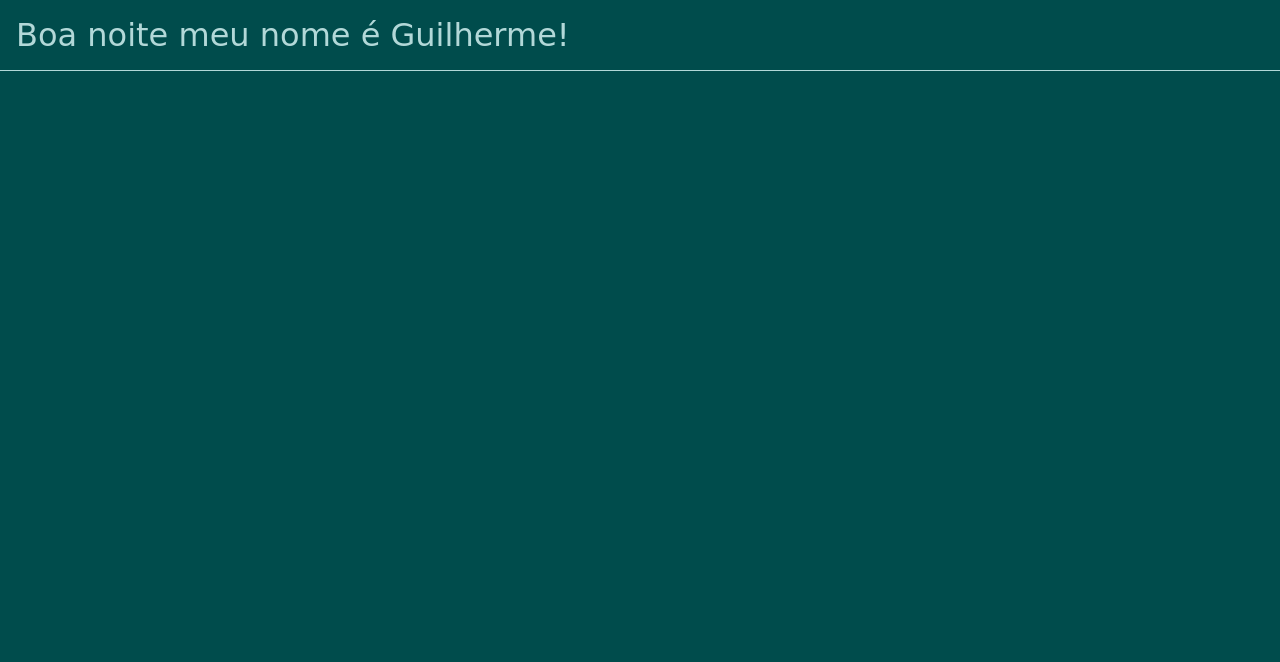
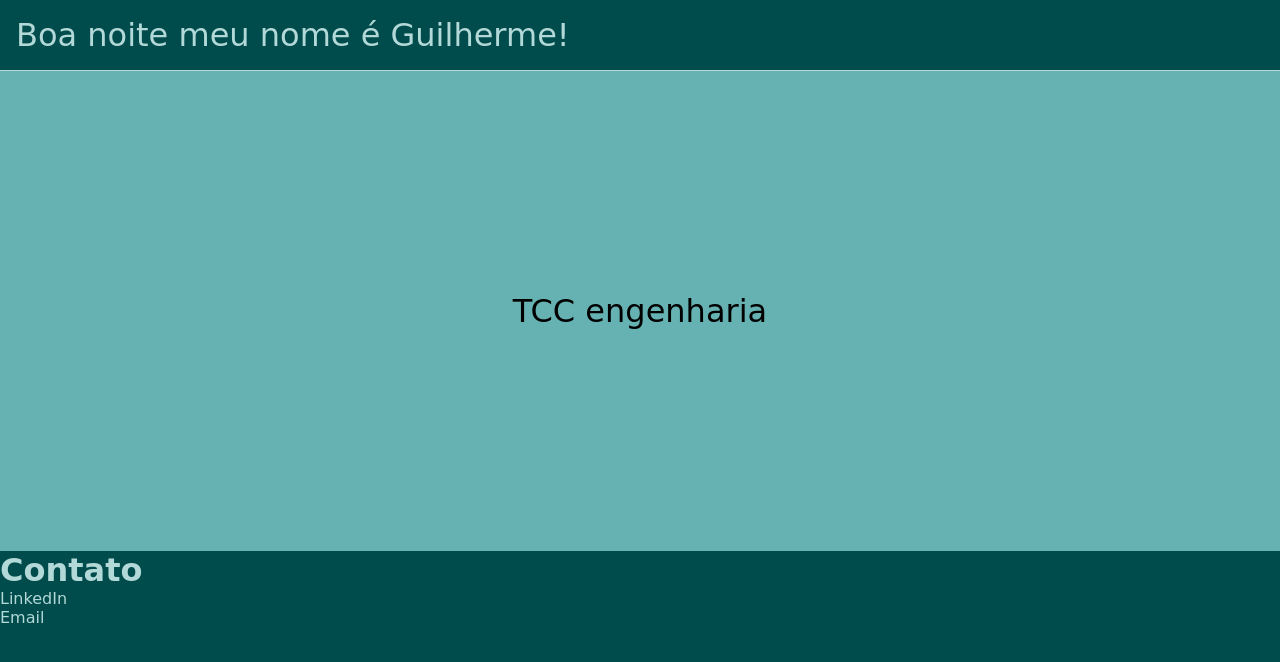
Before and after one commit to guilhermeavila77/site_portifolio, a plain HTML site: page index.html in a window 1280 px wide. Drawn offline with Linux system fonts and the light colour scheme; a web font is replaced by a local one.

Commit message:
Inserção área de projetos

```diff
--- a/index.html
+++ b/index.html
@@ -6,9 +6,27 @@
     <link rel="stylesheet" href="style.css">
 </head>
 <body class="fundo">
-    <div>
-        <p class="titulo"></p>
-    </div>
+    <header>
+        <div>
+            <p class="titulo"></p>
+        </div>
+    </header>
+    <main>
+        <div class="scroll"></div>
+
+        <div class="container">
+            <div class="page page_1"> </div>
+            <div class="page page_2 "></div>
+            <div class="page page_3 "></div>
+        </div>
+    </main>
+    <footer>
+        <h1 >Contato</h1>
+        <div class="links">
+            <p>LinkedIn</p>
+            <p>Email</p>
+        </div>
+    </footer>
 
     <script src="scripts/main.js"></script>
 </body>
--- a/scripts/main.js
+++ b/scripts/main.js
@@ -1,3 +1,4 @@
+//Codigo da cordialidade
 function titulo(periodo){
     const cabeca = document.querySelector('.titulo');
     return cabeca.innerHTML = `${periodo} meu nome é Guilherme!`
@@ -19,3 +20,35 @@ function defineperiodo(hora){
 
 const periodoAtual = defineperiodo(pegaHora());
 titulo(periodoAtual);
+
+// Codigo responsavel pelo scroll
+const container = document.querySelector('.container');
+let scrollLine = document.querySelector('.scroll');
+
+container.addEventListener('wheel', (e)=> {
+    e.preventDefault();
+    container.scrollLeft += e.deltaY;
+    scrollLine.style.width = container.scrollLeft / 2 + 'px';
+})
+
+
+//Escrevendo progetos
+
+//Funções Titulo
+function projTitulo(page, projeto){
+    const tituloProj = document.querySelector(page)
+    return tituloProj.innerHTML = projeto
+}
+projTitulo('.page_1', 'TCC engenharia')
+projTitulo('.page_2', 'IOT')
+projTitulo('.page_3', 'Lista de tarefas')
+/*
+//Funçoes para os textos
+function projTexto(page, texto){
+    const tituloProj = document.querySelector(page)
+    return tituloProj.innerHTML += texto
+}
+
+projTexto('text_page_1', 'Em desenvolvimento,')
+projTexto('text_page_2')
+projTexto('text_page_3')*/
--- a/style.css
+++ b/style.css
@@ -19,6 +19,23 @@ Color	   Hex	    RGB
 body{
     background-color: #004c4c;
 }
+main{
+    background: #fff;
+}
+
+footer{
+    background-color: #004c4c;
+    font-family: 'Castoro Titling', cursive;
+    color: #b2d8d8;
+}
+
+footer h1{
+    size: 2rem;
+}
+
+.links{
+    size: 1rem;
+}
 
 .titulo{
     font-family: 'Castoro Titling', cursive;
@@ -28,3 +45,40 @@ body{
     border-bottom: #b2d8d8 1px solid;
     padding: 1rem;
 }
+
+.container {
+    height: 30rem;
+    display: flex;
+    overflow-x: hidden;
+}
+
+.page {
+    min-width: 100%;
+    height: 100%;
+    font-family: 'Castoro Titling', cursive;
+    font-size: 2rem;
+    display: flex;
+    justify-content: center;
+    align-items: center;
+}
+
+.page_1 {
+    background-color: #66b2b2;
+}
+
+.page_2 {
+    background-color: #008080;
+}
+
+.page_3 {
+    background-color: #006666;
+}
+
+.scroll {
+    position: absolute;
+    height: 5px;
+    width: 0;
+    background-color: #b2d8d8;
+    top: 0;
+    left: 0;
+}
```
